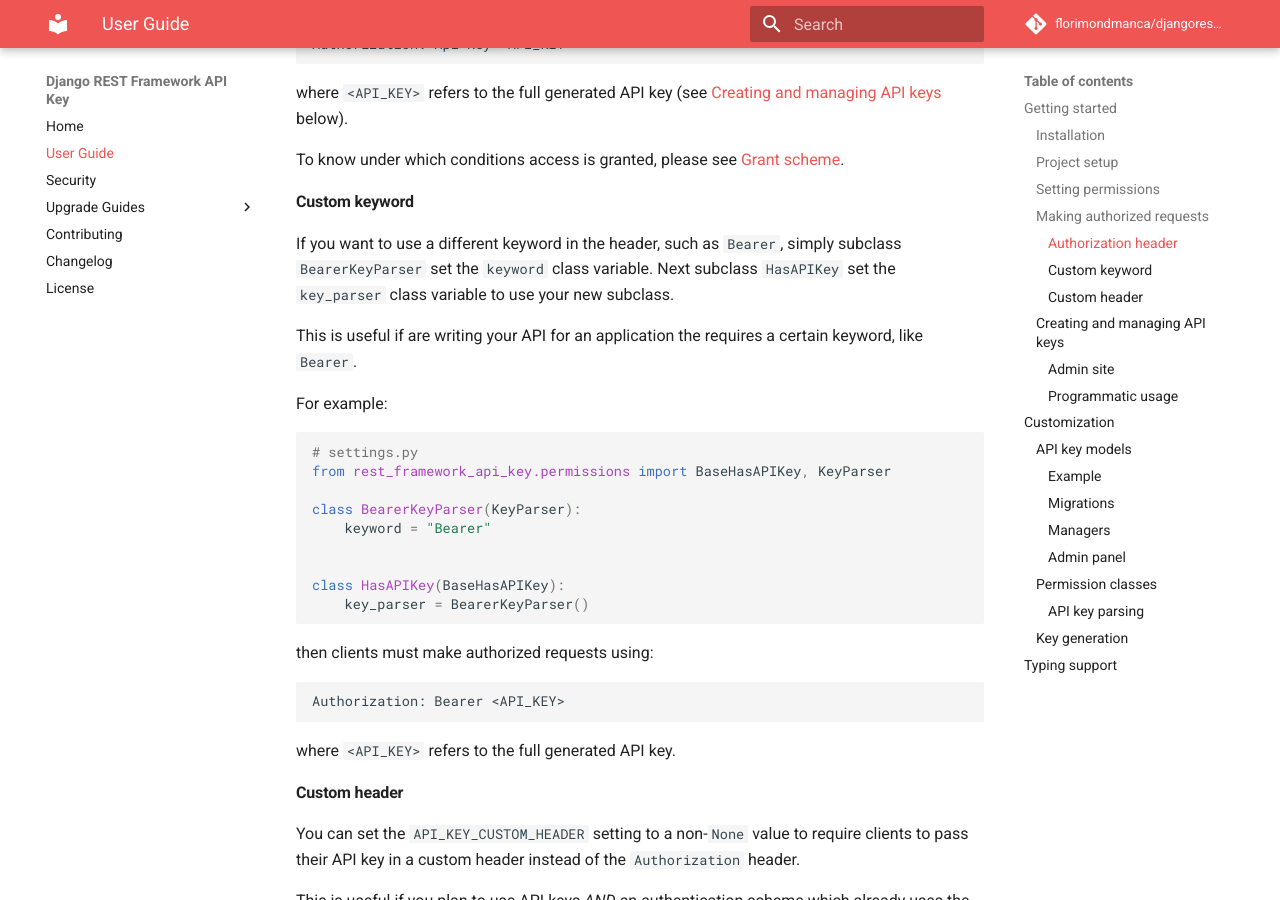
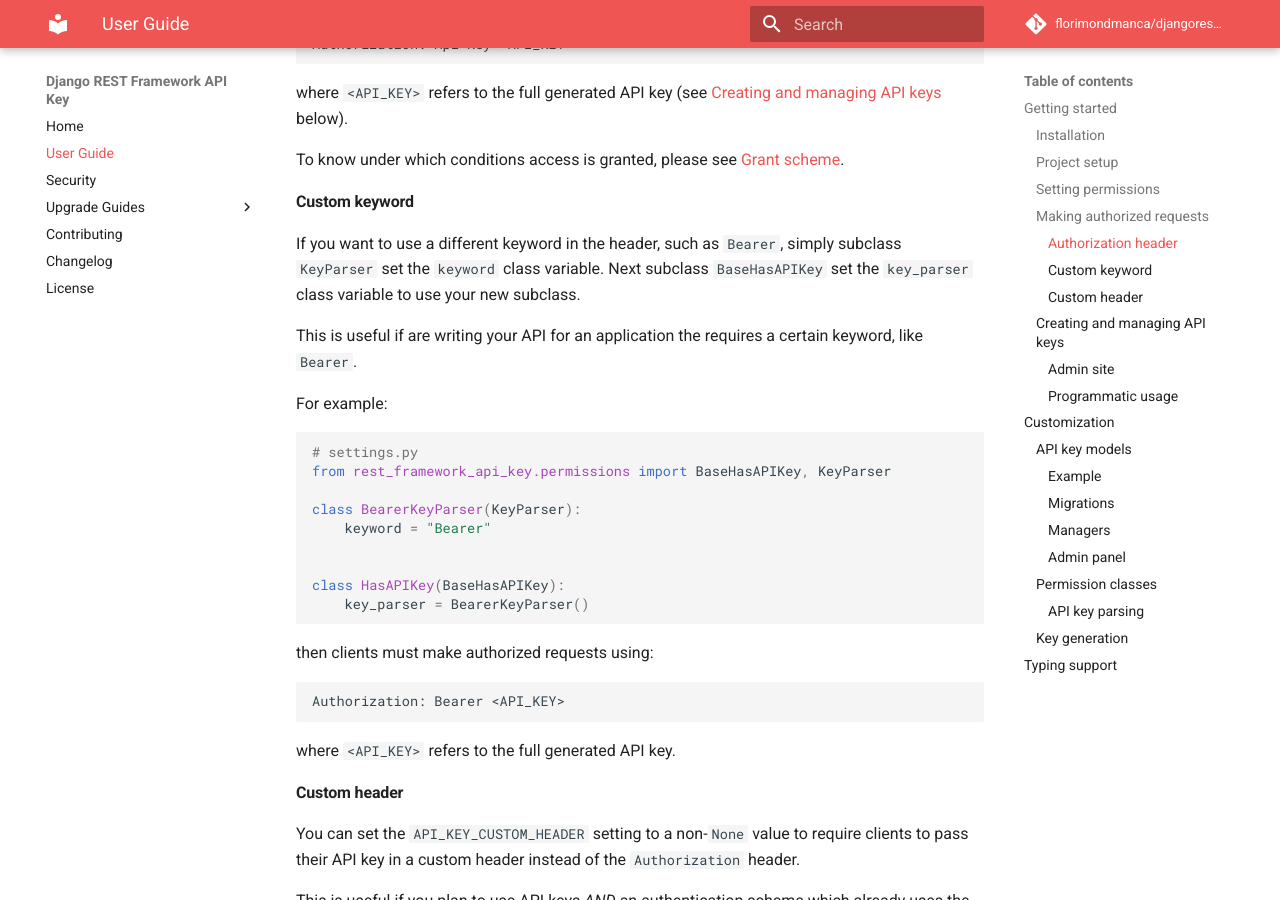
Before and after one commit to florimondmanca/djangorestframework-api-key, an MkDocs documentation site: the page built from docs/guide.md, in a window 1280 px wide and 900 px high, scrolled down 1758 px. Built offline with MkDocs 1.6.1 and Material for MkDocs 9.7.7, drawn with Linux system fonts in a browser that asks for light colours; comment, search, counter and statistics services are not loaded.

Commit message:
fixed class names

```diff
--- a/docs/guide.md
+++ b/docs/guide.md
@@ -89,7 +89,7 @@
 
 #### Custom keyword
 
- If you want to use a different keyword in the header, such as `Bearer`, simply subclass `BearerKeyParser` set the `keyword` class variable. Next subclass `HasAPIKey` set the `key_parser` class variable to use your new subclass.
+ If you want to use a different keyword in the header, such as `Bearer`, simply subclass `KeyParser` set the `keyword` class variable. Next subclass `BaseHasAPIKey` set the `key_parser` class variable to use your new subclass.
 
 This is useful if are writing your API for an application the requires a certain keyword, like `Bearer`.
 
```
